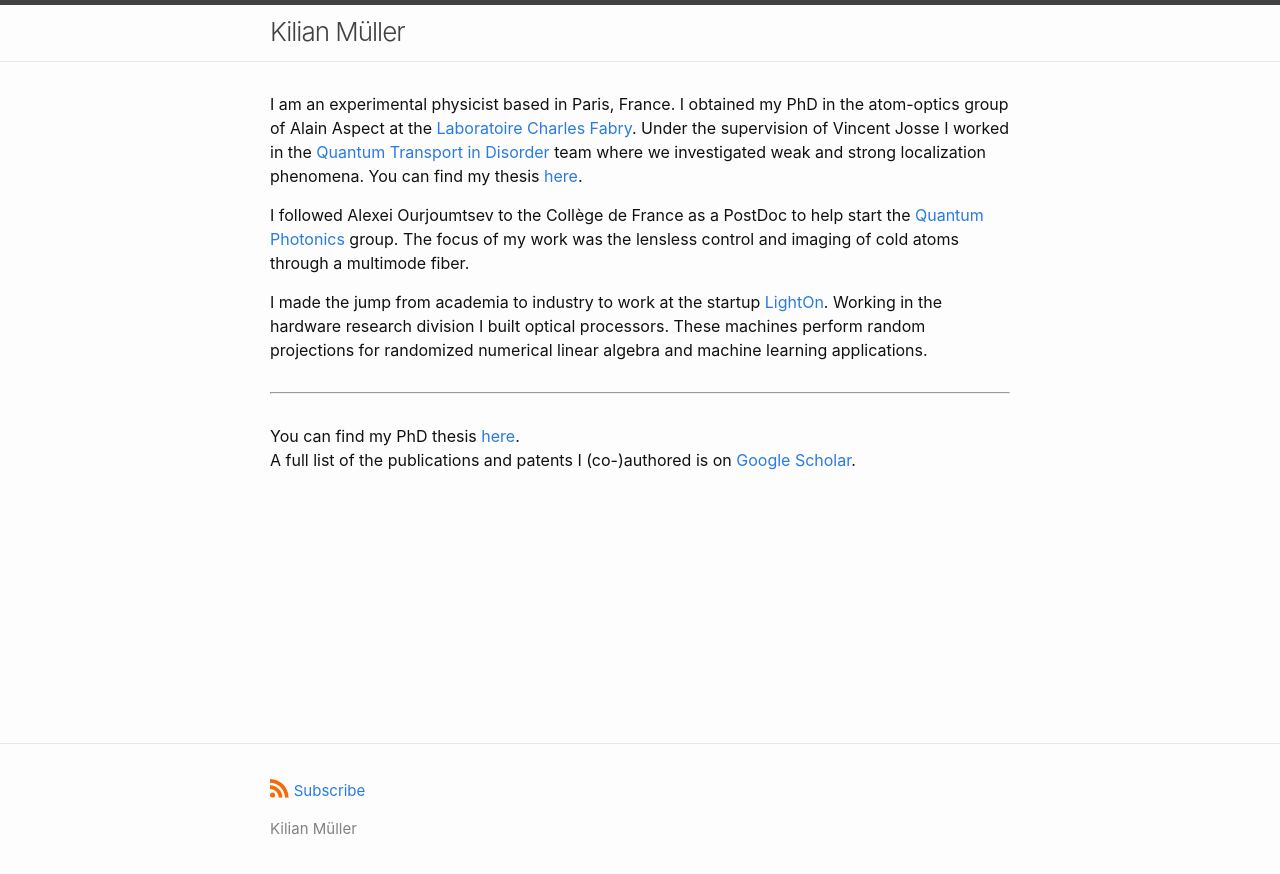
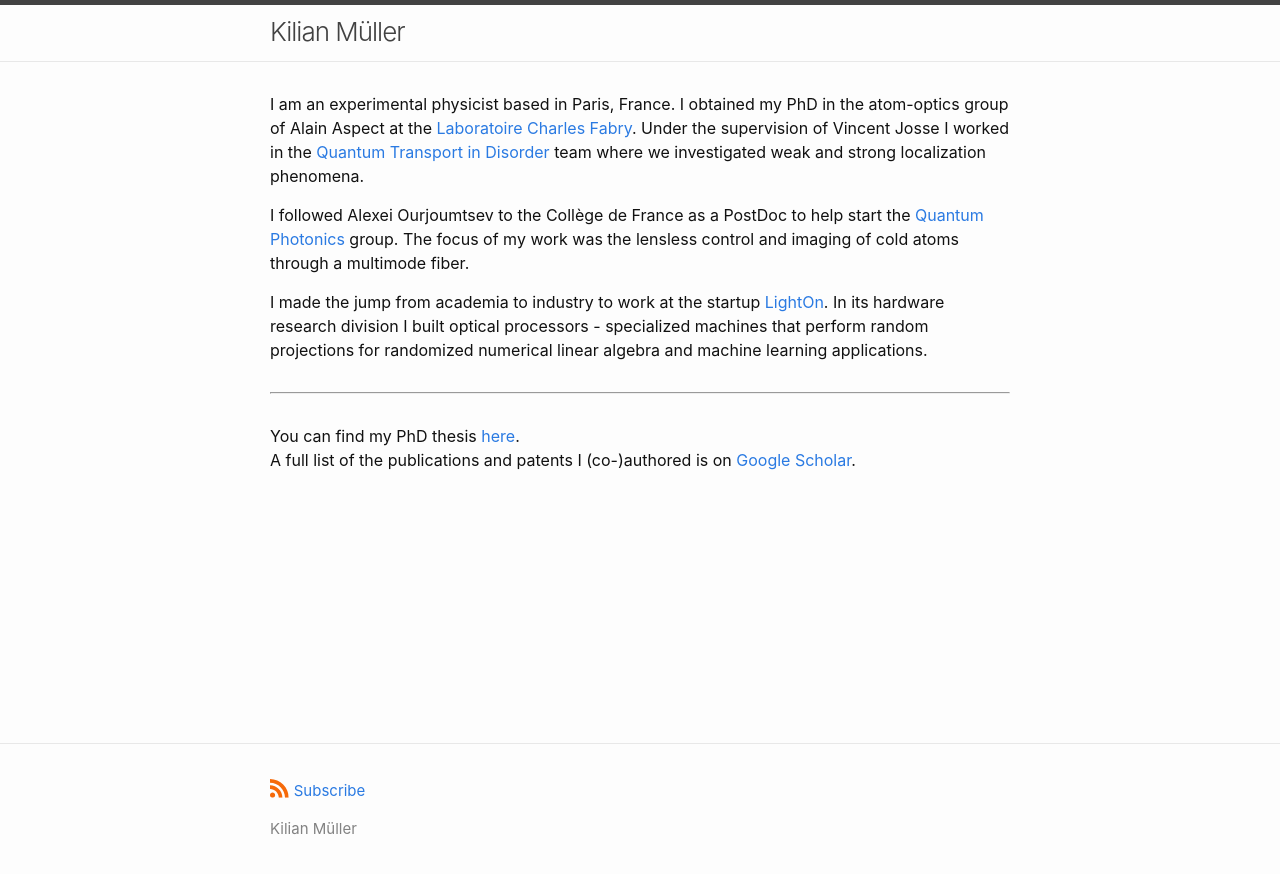
Before and after one commit to kilianmuller/kilianmuller.github.io, a Jekyll site: the page built from index.md, in a window 1280 px wide. Shown: the top 874 px of the page. Built offline with Jekyll 4.4.1, drawn with Linux system fonts in a browser that asks for light colours.

Commit message:
Small edit.

```diff
--- a/index.md
+++ b/index.md
@@ -8,11 +8,11 @@
 layout: home
 ---
 
-I am an experimental physicist based in Paris, France. I obtained my PhD in the atom-optics group of Alain Aspect at the [Laboratoire Charles Fabry](https://www.lcf.institutoptique.fr). Under the supervision of Vincent Josse I worked in the [Quantum Transport in Disorder](https://www.lcf.institutoptique.fr/groupes-de-recherche/gaz-quantiques/experiences/quantum-transport-disorder) team where we investigated weak and strong localization phenomena. You can find my thesis [here](https://pastel.archives-ouvertes.fr/tel-01127067).
+I am an experimental physicist based in Paris, France. I obtained my PhD in the atom-optics group of Alain Aspect at the [Laboratoire Charles Fabry](https://www.lcf.institutoptique.fr). Under the supervision of Vincent Josse I worked in the [Quantum Transport in Disorder](https://www.lcf.institutoptique.fr/groupes-de-recherche/gaz-quantiques/experiences/quantum-transport-disorder) team where we investigated weak and strong localization phenomena.
 
 I followed Alexei Ourjoumtsev to the Collège de France as a PostDoc to help start the [Quantum Photonics](https://jeipcdf.cnrs.fr/quantum-photonics/) group. The focus of my work was the lensless control and imaging of cold atoms through a multimode fiber.
 
-I made the jump from academia to industry to work at the startup [LightOn](https://lighton.ai). Working in the hardware research division I built optical processors. These machines perform random projections for randomized numerical linear algebra and machine learning applications.
+I made the jump from academia to industry to work at the startup [LightOn](https://lighton.ai). In its hardware research division I built optical processors - specialized machines that perform random projections for randomized numerical linear algebra and machine learning applications.
 
 ---
 
```
